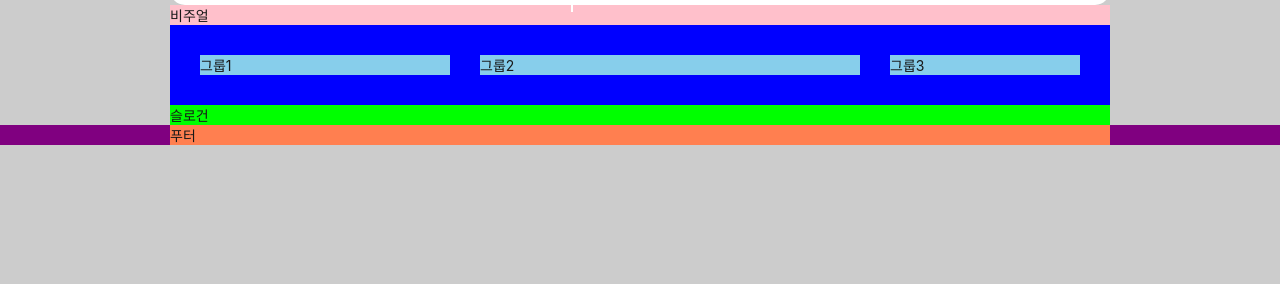
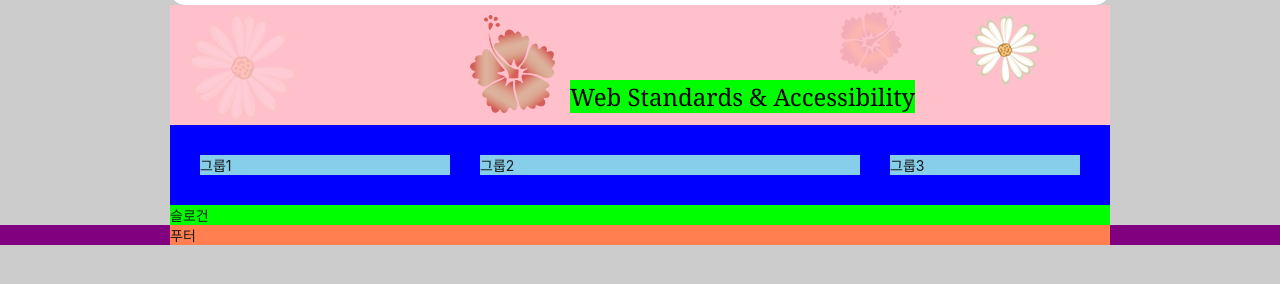
Before and after one commit to OrangeChick/zeroConnecTo, a website: page HTML5/index.html in a window 1280 px wide. Shown: the part 124-408 px from the top of the page. Drawn offline with Linux system fonts and the light colour scheme; a web font is replaced by a local one.

Commit message:
비주얼 마크업 및 애니메이션 완성

```diff
--- a/HTML5/css/index.css
+++ b/HTML5/css/index.css
@@ -165,9 +165,65 @@ body{
 }
 
 /* 비주얼 */
+@keyframes moveEffect {
+  0%{
+    font-size: 12px;
+    color: rgba(0,0,0,0);
+    transform: translate(0, 0);
+  }
+  100%{
+    font-size: 24px;
+    color: rgba(0,0,0,1);
+    transform: translate(400px, 75px);
+  }
+}
+
+@keyframes fadeEffect {
+  0%{opacity: 1;}
+  100%{opacity: 0;}
+}
+
 .visual{
   background: pink;
+  height: 120px;
+  position: relative;
 }
+
+.visual::before, .visual::after{
+  content: "";
+  position: absolute;
+  top: 0;
+  left: 0;
+  width: 100%;
+  height: 100%;
+  background-repeat: no-repeat;
+  animation-name: fadeEffect;
+  animation-duration: 2000ms;
+  animation-iteration-count: infinite;
+  animation-direction: alternate;
+  animation: fadeEffect 2000ms infinite alternate;
+}
+
+.visual::before{
+  background-image: url(./images/ani_flower_01.png) , url(./images/ani_flower_02.png);
+  background-position: 0 -10px , 670px 0;
+}
+
+.visual::after{
+  background-image: url(./images/ani_flower_03.png) , url(./images/ani_flower_04.png);
+  background-position: 300px 10px , 800px 10px;
+  animation-delay: 1000ms;
+}
+
+.visual-text{
+  background: lime;
+  animation-name: moveEffect;
+  animation-duration: 2000ms;
+  animation-fill-mode: forwards;
+  display: inline-block;
+  font-family: Georgia, 'Times New Roman', Times, serif;
+}
+
 /* 메인 콘텐츠 */
 .main{
   display: flow-root;
--- a/HTML5/index.html
+++ b/HTML5/index.html
@@ -137,7 +137,11 @@
       </ul>
     </nav>
   </header>
-  <div class="visual">비주얼</div>
+  <div class="visual">
+    <div class="visual-text">
+      Web Standards &amp; Accessibility
+    </div>
+  </div>
   <main class="main">
     <div class="group group1">그룹1</div>
     <div class="group group2">그룹2</div>
```
